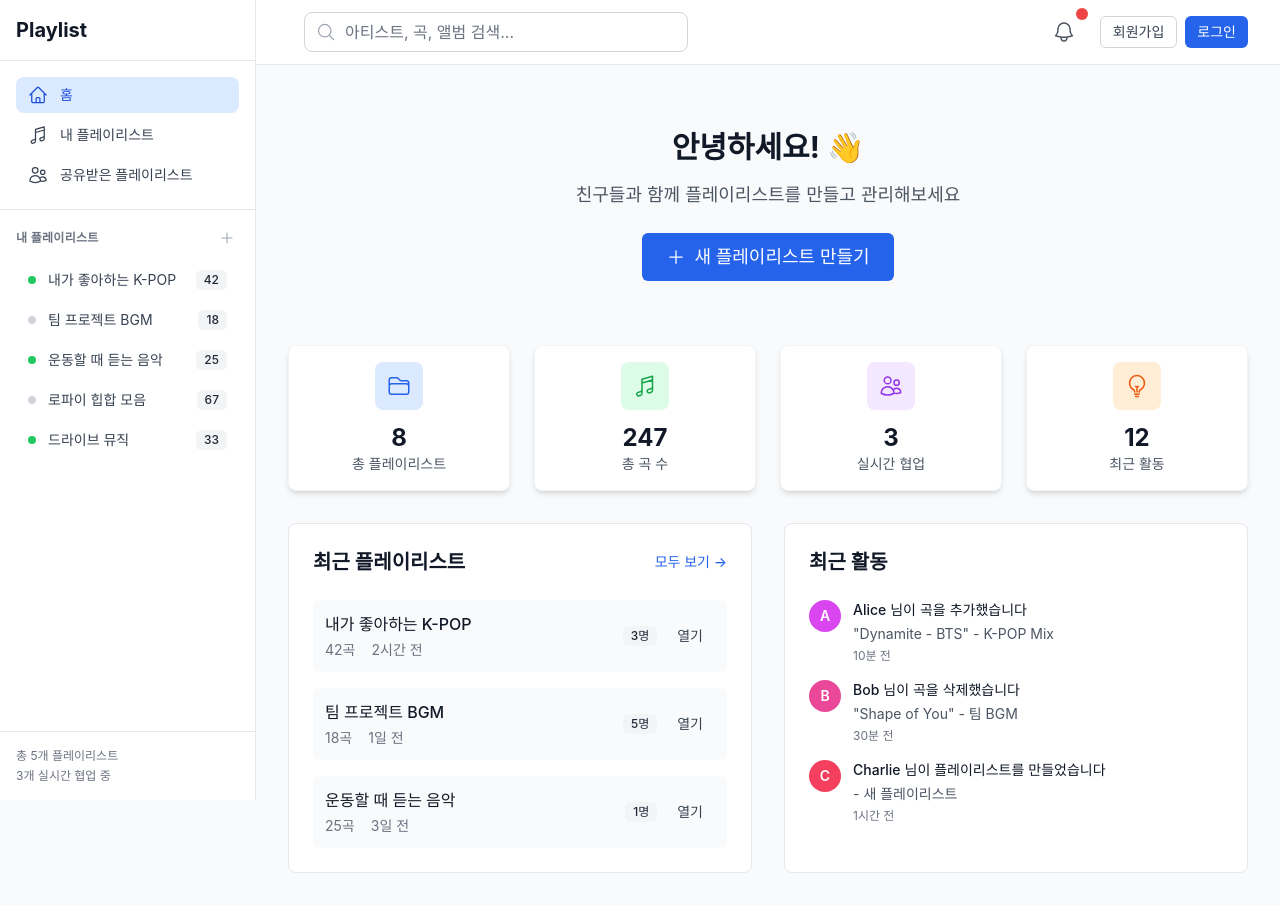
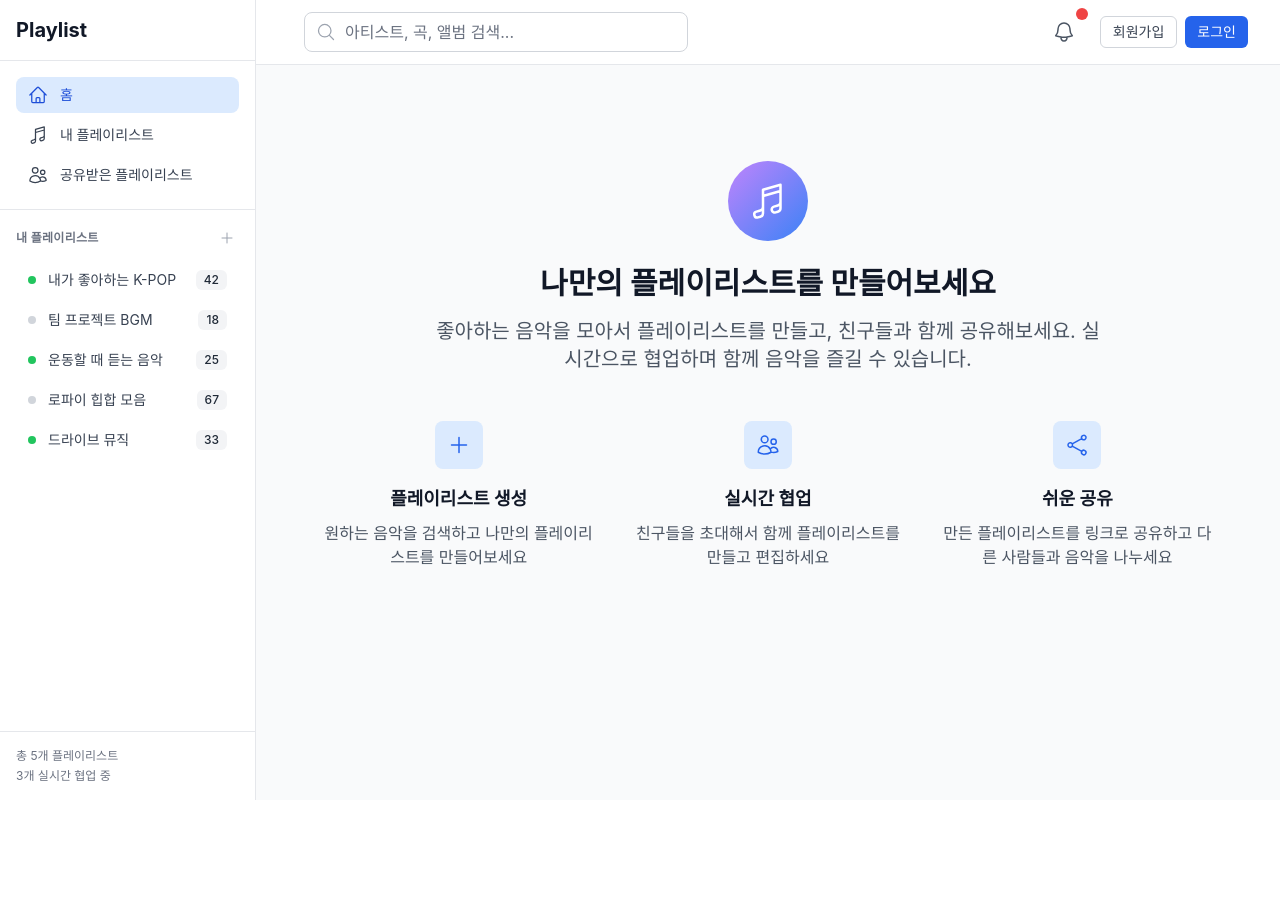
Before and after one commit to YoungSeungJang/playlist-app, a React (Vite) app in the folder apps/web/: page / in a window 1280 px wide. After the commit the page ends 800 px from the top, so only its background shows below. Built offline with nearby package versions, Linux system fonts and the light colour scheme.

Commit message:
:lipstick: Home UI 수정
로그인, 비로그인 UI다르게 나오도록 수정

```diff
--- a/apps/web/src/pages/Home.tsx
+++ b/apps/web/src/pages/Home.tsx
@@ -1,15 +1,84 @@
+import { useAuth } from '@/hooks/useAuth'
+import { supabase } from '@/lib/supabase'
 import {
   FolderIcon,
   LightBulbIcon,
   MusicalNoteIcon,
   PlusIcon,
+  ShareIcon,
   UsersIcon,
 } from '@heroicons/react/24/outline'
 import React from 'react'
-import { Link } from 'react-router-dom'
+import { Link, useNavigate } from 'react-router-dom'
 import { Avatar, Badge, Button, Card } from 'ui'
 
 const Home: React.FC = () => {
+  console.log(supabase)
+  const { isAuthenticated } = useAuth()
+  const navigate = useNavigate()
+
+  // 로그인 필요한 기능 처리
+  const handleCreatePlaylist = () => {
+    if (!isAuthenticated) {
+      navigate('/login')
+      return
+    }
+    // TODO: 플레이리스트 생성 모달 또는 페이지로 이동
+    console.log('Create playlist clicked')
+  }
+
+  // 비로그인 사용자를 위한 랜딩 페이지
+  if (!isAuthenticated) {
+    return (
+      <div className="max-w-4xl mx-auto">
+        <div className="text-center py-16">
+          <div className="w-20 h-20 bg-gradient-to-br from-purple-400 to-blue-500 rounded-full flex items-center justify-center mx-auto mb-6">
+            <MusicalNoteIcon className="w-10 h-10 text-white" />
+          </div>
+          <h1 className="text-3xl font-bold text-gray-900 mb-4">
+            나만의 플레이리스트를 만들어보세요
+          </h1>
+          <p className="text-xl text-gray-600 mb-8 max-w-2xl mx-auto">
+            좋아하는 음악을 모아서 플레이리스트를 만들고, 친구들과 함께 공유해보세요. 실시간으로
+            협업하며 함께 음악을 즐길 수 있습니다.
+          </p>
+
+          {/* 기능 소개 */}
+          <div className="grid md:grid-cols-3 gap-8 mt-12">
+            <div className="text-center">
+              <div className="w-12 h-12 bg-primary-100 rounded-lg flex items-center justify-center mx-auto mb-4">
+                <PlusIcon className="w-6 h-6 text-primary-600" />
+              </div>
+              <h3 className="text-lg font-semibold text-gray-900 mb-2">플레이리스트 생성</h3>
+              <p className="text-gray-600">
+                원하는 음악을 검색하고 나만의 플레이리스트를 만들어보세요
+              </p>
+            </div>
+            <div className="text-center">
+              <div className="w-12 h-12 bg-primary-100 rounded-lg flex items-center justify-center mx-auto mb-4">
+                <UsersIcon className="w-6 h-6 text-primary-600" />
+              </div>
+              <h3 className="text-lg font-semibold text-gray-900 mb-2">실시간 협업</h3>
+              <p className="text-gray-600">
+                친구들을 초대해서 함께 플레이리스트를 만들고 편집하세요
+              </p>
+            </div>
+            <div className="text-center">
+              <div className="w-12 h-12 bg-primary-100 rounded-lg flex items-center justify-center mx-auto mb-4">
+                <ShareIcon className="w-6 h-6 text-primary-600" />
+              </div>
+              <h3 className="text-lg font-semibold text-gray-900 mb-2">쉬운 공유</h3>
+              <p className="text-gray-600">
+                만든 플레이리스트를 링크로 공유하고 다른 사람들과 음악을 나누세요
+              </p>
+            </div>
+          </div>
+        </div>
+      </div>
+    )
+  }
+
+  // 로그인 사용자를 위한 대시보드
   // Mock data for dashboard
   const stats = {
     totalPlaylists: 8,
@@ -68,7 +137,7 @@ const Home: React.FC = () => {
         <p className="text-lg text-gray-600 mb-6">
           친구들과 함께 플레이리스트를 만들고 관리해보세요
         </p>
-        <Button variant="primary" size="lg">
+        <Button variant="primary" size="lg" onClick={handleCreatePlaylist}>
           <PlusIcon className="w-5 h-5 mr-2" />새 플레이리스트 만들기
         </Button>
       </div>
```
